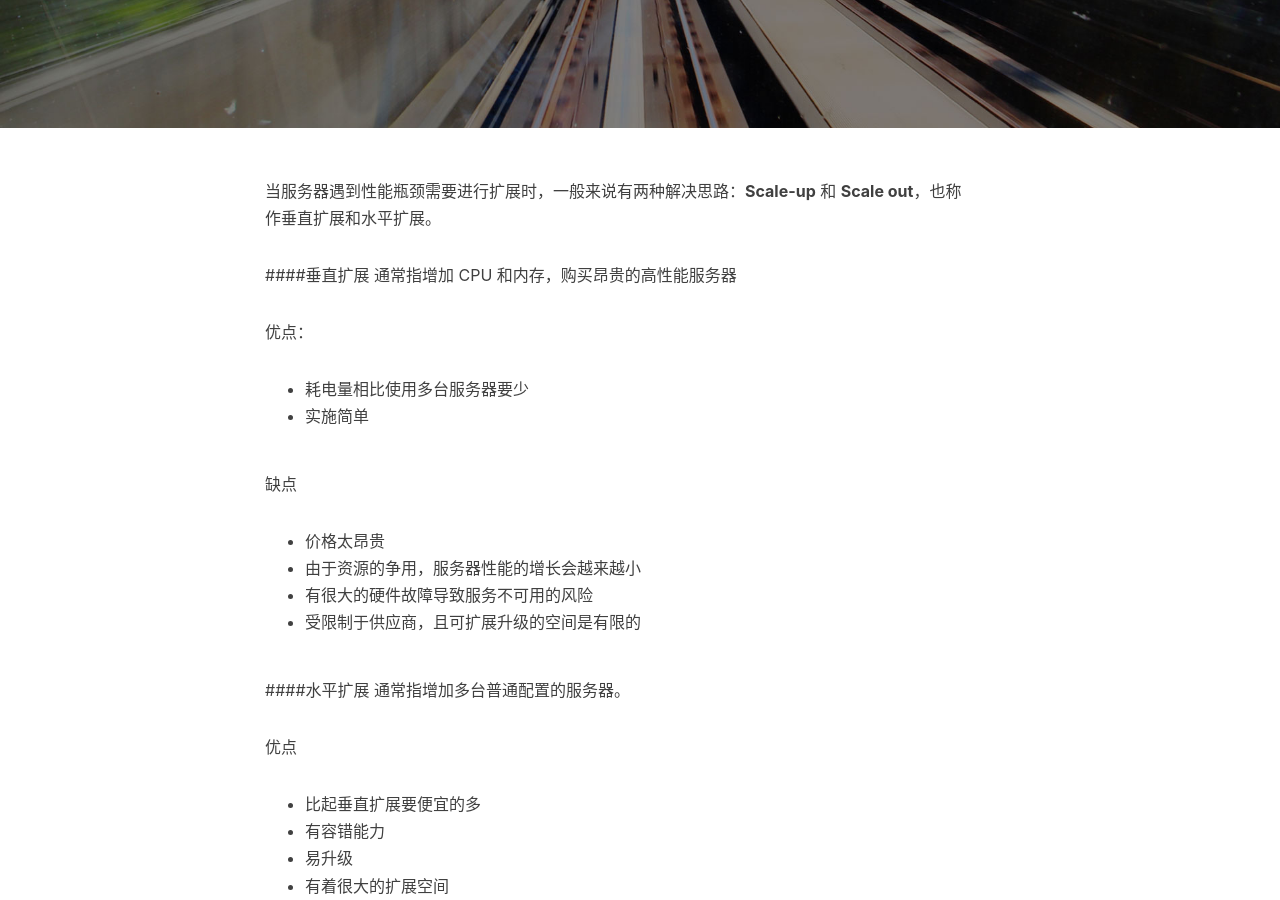
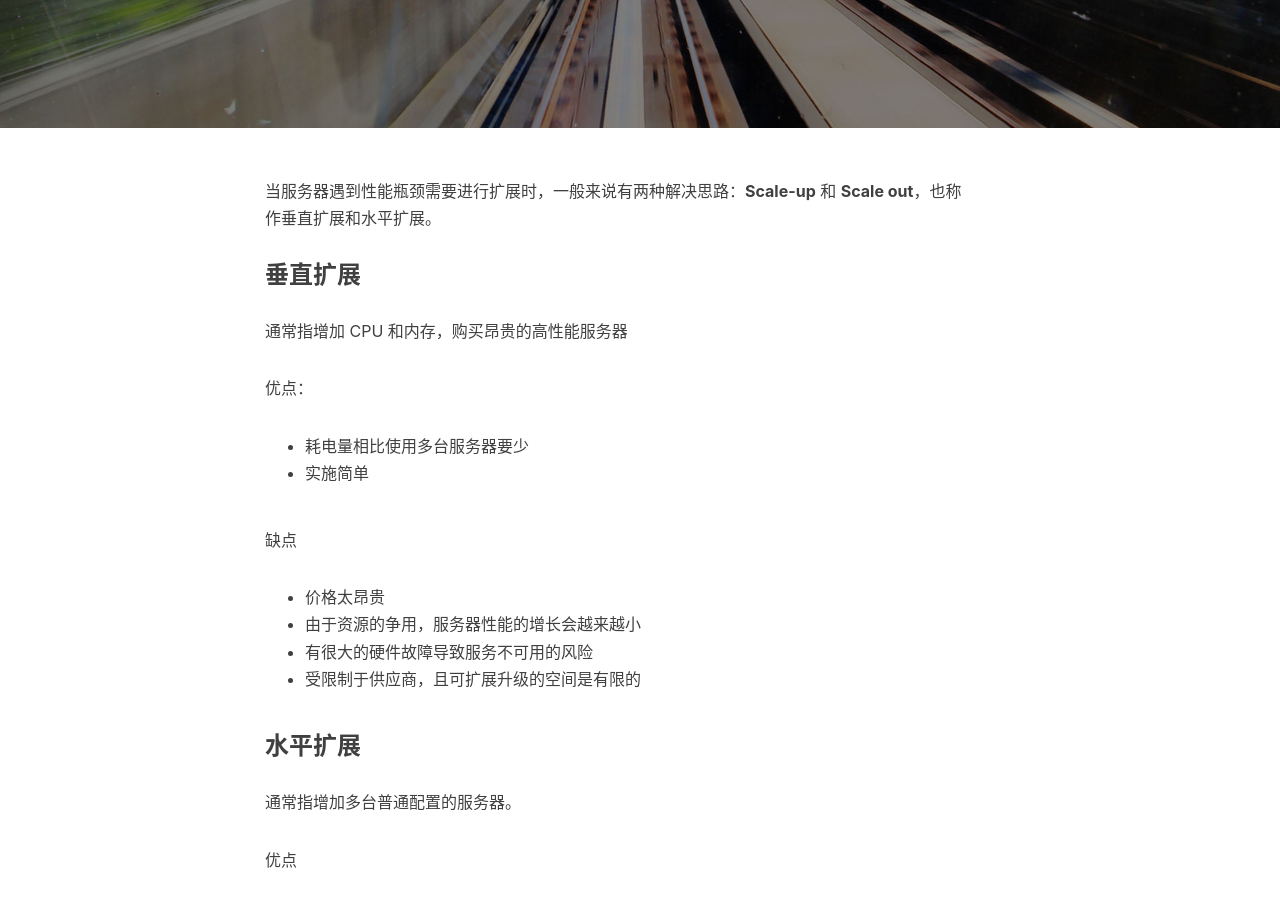
Before and after one commit to eatpotato/eatpotato.github.io, a Jekyll site: the page built from _posts/2015-05-31-lvs.md, in a window 1280 px wide and 900 px high, scrolled down 395 px. Built offline with Jekyll 4.4.1, drawn with Linux system fonts in a browser that asks for light colours; nearby versions of some CDN libraries; comment, search, counter and statistics services are not loaded.

Commit message:
Trivial fixes.

```diff
--- a/_posts/2015-05-31-lvs.md
+++ b/_posts/2015-05-31-lvs.md
@@ -12,7 +12,8 @@ tags:
 
 当服务器遇到性能瓶颈需要进行扩展时，一般来说有两种解决思路：**Scale-up** 和 **Scale out**，也称作垂直扩展和水平扩展。
 
-####垂直扩展
+### 垂直扩展
+
 通常指增加 CPU 和内存，购买昂贵的高性能服务器
 
 优点：
@@ -27,7 +28,8 @@ tags:
 - 有很大的硬件故障导致服务不可用的风险
 - 受限制于供应商，且可扩展升级的空间是有限的
 
-####水平扩展
+### 水平扩展
+
 通常指增加多台普通配置的服务器。
 
 优点
@@ -44,8 +46,6 @@ tags:
 - 如果使用付费授权软件，那么会增加 lisence 的费用
 
 一般来说，随着服务器性能提升，其价格也是指数级上升的，使用水平扩展的方式能够节约很多成本，同时还能够增加整个服务的容错能力。
-
-<!--more-->
 
 ## 负载均衡集群
 
@@ -89,6 +89,7 @@ LVS 是一个工作在四层的负载均衡器，它的实现和 iptables/netfil
 
 
 ### LVS 的工作模型
+
 **LVS-NAT**
 
 ![](/img/in-post/lvs/lvs-nat.png)
@@ -156,6 +157,7 @@ FULLNAT 由淘宝研发，目前还没有加入至 CentOS 可用的内核中，
 - 请求和响应报文都经由 Director
 
 ### LVS 的调度算法
+
 当 LVS 接受到一个客户端对集群服务的请求后，它需要进行决策将请求调度至某一台后端主机进行响应。LVS 的调度算法共有 10 种，按类别可以分为动态和静态两种类型。
 
 #### 静态调度算法
@@ -171,6 +173,7 @@ FULLNAT 由淘宝研发，目前还没有加入至 CentOS 可用的内核中，
 **dh**：destination hash，和 sh 类似，dh 将请求的目标地址进行哈希，将相同 IP 的请求发送至同一主机，dh 机制的目的是，当 Realserver 为透明代理缓存服务器时，提高缓存的命中率。
 
 #### 动态调度算法
+
 动态调度算法在调度时，会根据后端 Realserver 的负载状态来决定调度选择，Realserver 的负载状态通常由活动链接（active），非活动链接（inactive）和权重来计算。
 
 **lc**：least connted，最少连接，LVS 根据 `overhead = active*256 + inactive` 计算服务器的负载状态，每次选择 overhead 最小的服务器
@@ -186,6 +189,7 @@ FULLNAT 由淘宝研发，目前还没有加入至 CentOS 可用的内核中，
 **LBLCR**：locality based least connection with replication，基于本地的带复制功能的最少连接，与 LBLC 不同的是 LVS 将请求 IP 映射至一个服务池中，使用 dh 算法调度请求至对应的服务池中，使用 lc 算法选择服务池中的节点，当服务池中的所有节点超载，使用 lc 算法从所有后端 Realserver 中选择一个添加至服务吃中。
 
 ### ipvsadm
+
 ipvsadm 用于配置 LVS 的调度规则，管理集群服务和 Realserver
 
 **管理集群服务**
@@ -245,6 +249,7 @@ ipvsadm 用于配置 LVS 的调度规则，管理集群服务和 Realserver
 	# ipvsadm -R < /path/from/somefile
 
 ### DR 模型的配置
+
 **DR 模型的 Realserver 禁止 ARP 响应**
 
 对于 Linux 来说，地址是属于主机的，Linux 主机在开机时会通告连接所有网络内的所有其他主机自己的所有 ip 地址和 mac 地址。
```
Also changed, not shown: _posts/2015-04-18-linux-kickstart.md (+0 -2 lines), _posts/2015-06-06-nginx-tutorial.md (+0 -1 lines).
